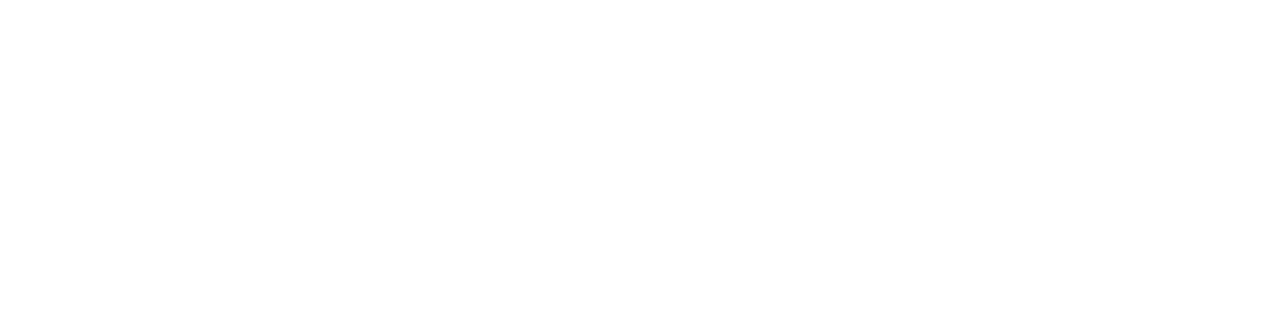
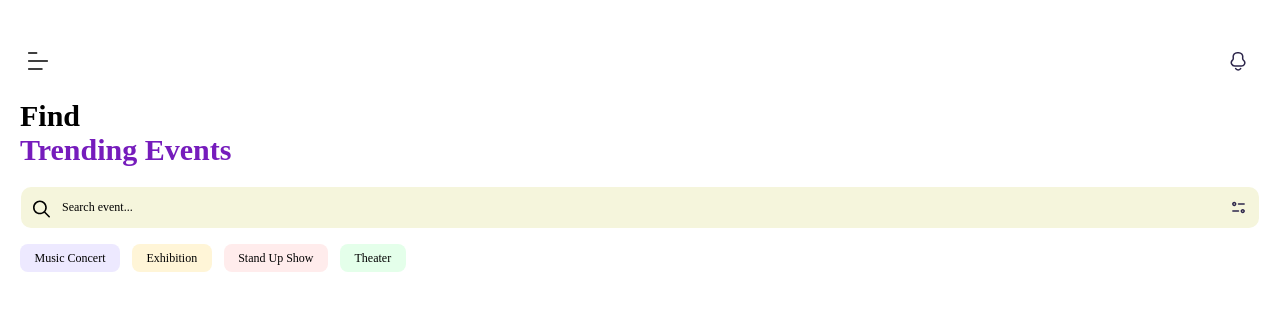
Before and after one commit to Zawent/Conciertos-Conectados, a plain HTML site: page index.html in a window 1280 px wide. Drawn offline with Linux system fonts and the light colour scheme; a web font is replaced by a local one.

Commit message:
feat: :construction: Header and nav finished

```diff
--- a/css/style.css
+++ b/css/style.css
@@ -4,5 +4,109 @@
     padding: 0;
     margin: 0;
     box-sizing: border-box;
-    background: var(--color-1);
 }
+
+header {
+    margin: 43px 24px 0px 20px;
+    display: flex;
+    flex-direction: column;
+    gap: 20px;
+}
+
+header div {
+    display: flex;
+    justify-content: space-between;
+}
+
+header div img:nth-child(1){
+    padding: 8px 6.7px;
+}
+
+header div img:nth-child(2){
+    padding: 8px 10.33px;
+}
+
+header h1 {
+    font-family: "Inter-SemiBold";
+    font-size: 30px;
+}
+
+header h1 span {
+    color: var(--color-2);
+}
+
+nav {
+    margin-top: 20px;
+    display: flex;
+    flex-direction: column;
+    gap: 16px;
+}
+
+.searchBar {
+    margin: 0px 21px;
+    padding: 12px;
+    background: beige;
+    display: flex;
+    justify-content: space-between;
+    border-radius: 10px;
+}
+
+.searchBar svg {
+    width: 17px;
+    margin-bottom: -3px;
+}
+
+.searchBar input {
+    border: none;
+    background: none;
+    font-family: "Inter-Regular";
+    font-size: 12px;
+}
+
+.searchBar input::placeholder {
+    color: black;
+}
+
+
+.searchLeft {
+    display: flex;
+    gap: 12px;
+}
+
+.carrouselOpt {
+    display: flex;
+    gap: 12px;
+    overflow: scroll;
+}
+
+.carrouselOpt a{
+    display: flex;
+    align-items: center;
+    justify-content: center;
+    padding: 6.5px 14.5px;
+    font-size: 12px;
+    color: black;
+    text-decoration: none;
+    font-family: "Inter-Regular";
+    border-radius: 8px;
+    white-space: nowrap;
+}
+
+.carrouselOpt a:nth-child(1){
+    background: var(--color-8);
+    margin-left: 20px;
+
+}
+
+.carrouselOpt a:nth-child(2){
+    background: var(--color-9);
+}
+
+.carrouselOpt a:nth-child(3){
+    background: var(--color-10);
+}
+
+.carrouselOpt a:nth-child(4){
+    background: var(--color-11);
+    margin-right: 20px;
+}
--- a/css/variables.css
+++ b/css/variables.css
@@ -6,7 +6,10 @@
     --color-5: #706D6D;
     --color-6: #0092FC;
     --color-7: #5F5A5A;
-
+    --color-8: #EDE9FF;
+    --color-9: #FFF5D7;
+    --color-10: #FFECEC;
+    --color-11: #E4FFEA;
 }
 
 @font-face {
--- a/index.html
+++ b/index.html
@@ -7,6 +7,28 @@
     <link rel="stylesheet" href="./css/style.css">
 </head>
 <body>
+    <header>
+        <div class="topIcons">
+            <img src="/storage/imgs/menu.svg" alt="">
+            <img src="/storage/imgs/bell.svg" alt="">
+        </div>
+        <h1>Find <br> <span>Trending Events</span></h1>
+    </header>
+    <nav>
+        <div class="searchBar">
+            <div class="searchLeft">
+                <svg xmlns="http://www.w3.org/2000/svg" viewBox="0 0 512 512"><path d="M368 208A160 160 0 1 0 48 208a160 160 0 1 0 320 0zM337.1 371.1C301.7 399.2 256.8 416 208 416C93.1 416 0 322.9 0 208S93.1 0 208 0S416 93.1 416 208c0 48.8-16.8 93.7-44.9 129.1L505 471c9.4 9.4 9.4 24.6 0 33.9s-24.6 9.4-33.9 0L337.1 371.1z"/></svg>
+                <input type="text" placeholder="Search event...">
+            </div>
+            <img src="/storage/imgs/Filter 6.svg" alt="">
+        </div>
 
+        <div class="carrouselOpt">
+            <a href="#">Music Concert</a>
+            <a href="#">Exhibition</a>
+            <a href="#">Stand Up Show</a>
+            <a href="#">Theater</a>
+        </div>
+    </nav>
 </body>
 </html>
```
Also changed, not shown: storage/imgs/Filter 6.svg (added), storage/imgs/bell.svg (added), storage/imgs/menu.svg (added).
